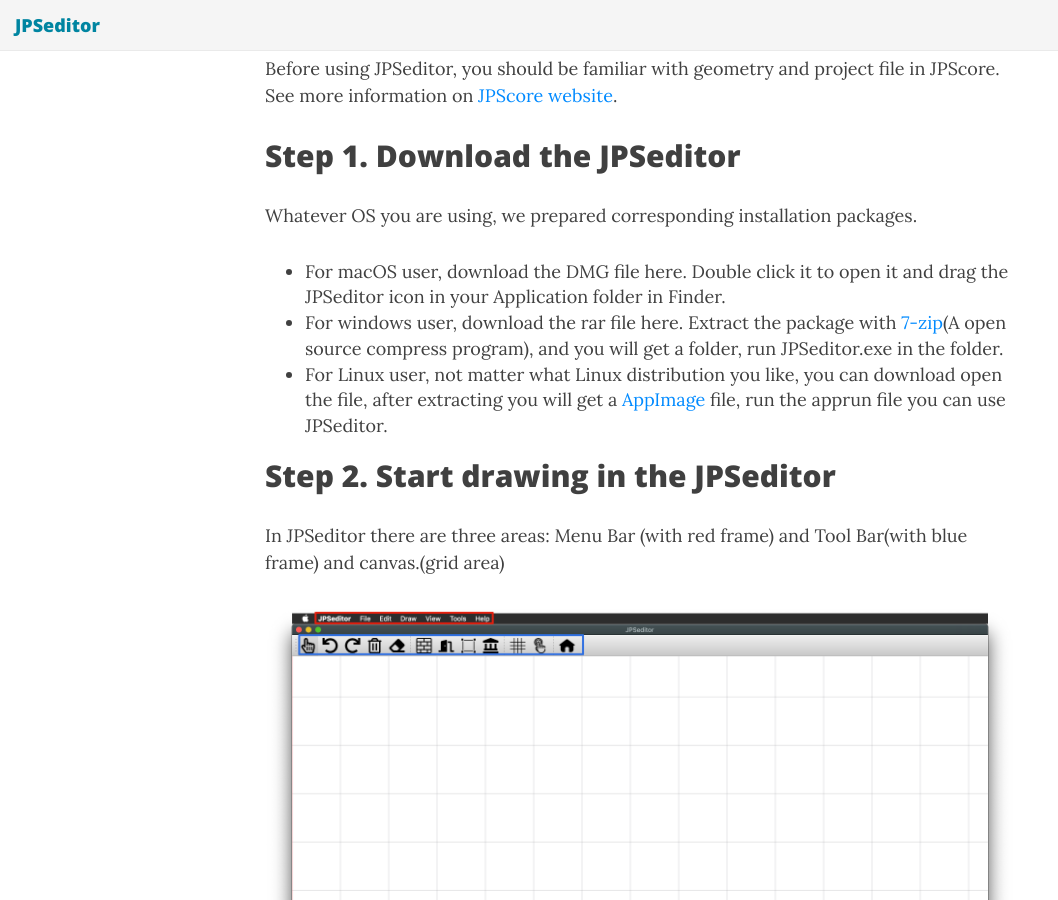
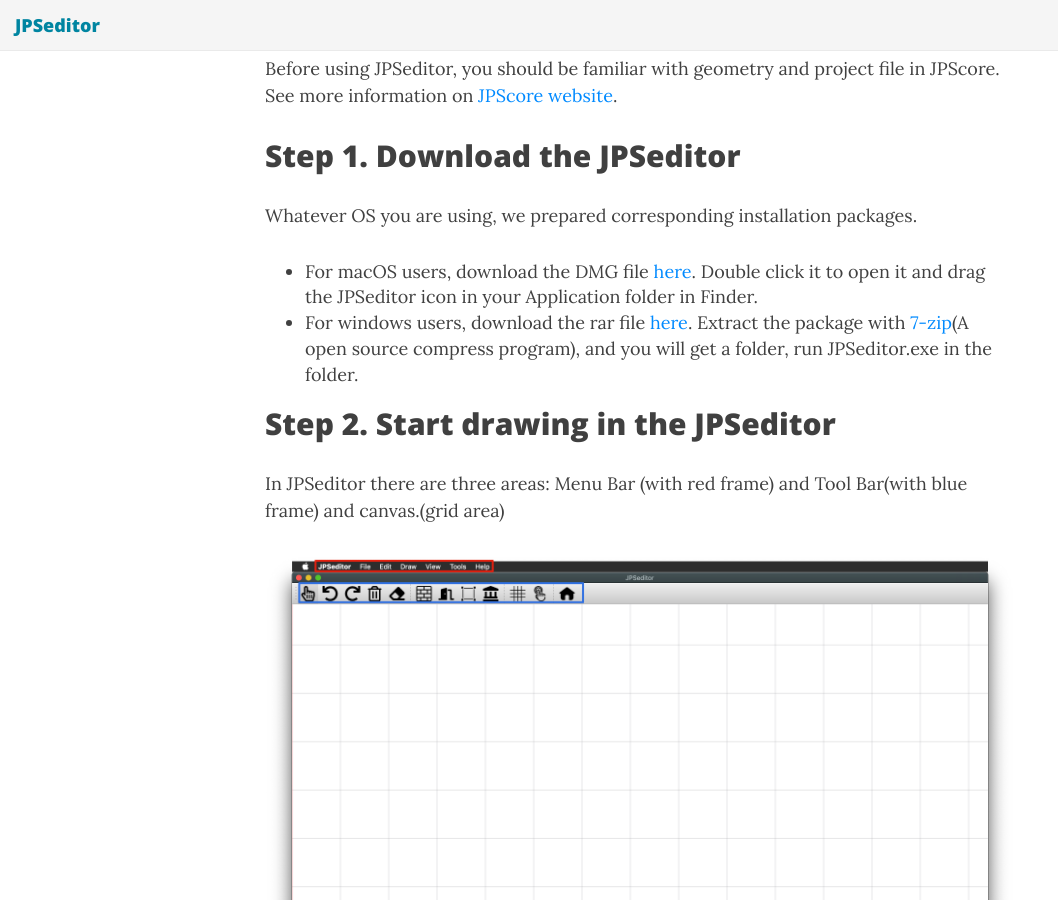
Before and after one commit to JuPedSim/jpseditor, a Jekyll site: the page built from _posts/2018-09-03-quickstart.md, in a window 1280 px wide and 900 px high, scrolled down 691 px. Shown: the whole window, without its empty margins (0-1058 px from the left). Built offline with Jekyll 4.4.1, drawn with Linux system fonts in a browser that asks for light colours; nearby versions of some CDN libraries.

Commit message:
Update quickstart.md
Add download links

```diff
--- a/_posts/2018-09-03-quickstart.md
+++ b/_posts/2018-09-03-quickstart.md
@@ -26,9 +26,9 @@
 
 Whatever OS you are using, we prepared corresponding installation packages.
 
-* For macOS user, download the DMG file here. Double click it to open it and drag the JPSeditor icon in your Application folder in Finder.
-* For windows user, download the rar file here. Extract the package with [7-zip](https://www.7-zip.org/)(A open source compress program), and you will get a folder, run JPSeditor.exe in the folder.
-* For Linux user, not matter what Linux distribution you like, you can download open the file, after extracting you will get a [AppImage](https://appimage.org/) file, run the apprun file you can use JPSeditor.
+* For macOS users, download the DMG file [here](https://github.com/JuPedSim/jpseditor/releases/download/untagged-9c677cfb89d3f09c3003/JPSeditor.V0.8.4.dmg). Double click it to open it and drag the JPSeditor icon in your Application folder in Finder.
+* For windows users, download the rar file [here](https://github.com/JuPedSim/jpseditor/releases/download/untagged-9c677cfb89d3f09c3003/JPSeditor.V0.8.4.zip). Extract the package with [7-zip](https://www.7-zip.org/)(A open source compress program), and you will get a folder, run JPSeditor.exe in the folder.
+<!--* For Linux user, not matter what Linux distribution you like, you can download open the file, after extracting you will get a [AppImage](https://appimage.org/) file, run the apprun file you can use JPSeditor.-->
 
 ## Step 2. Start drawing in the JPSeditor
 
```
